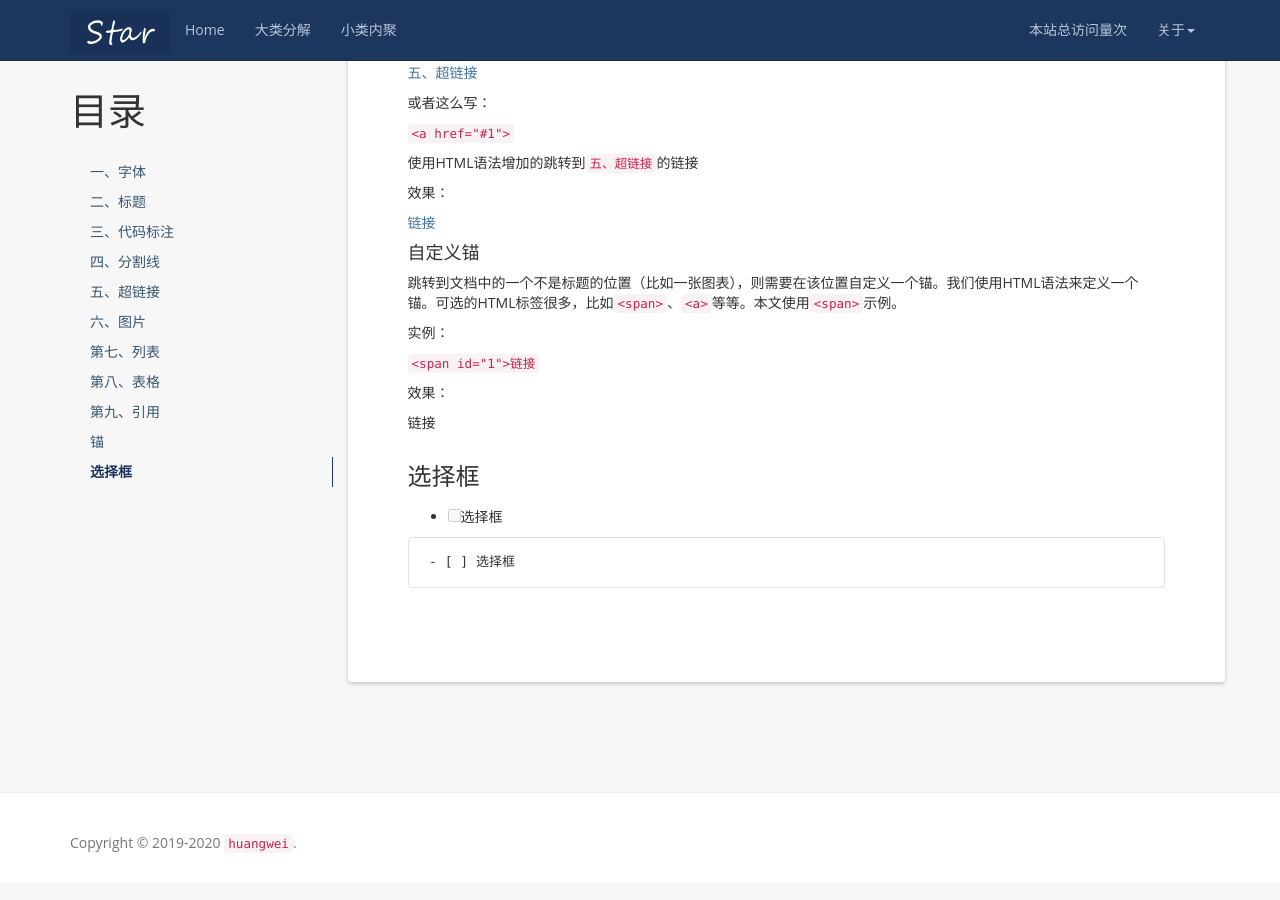
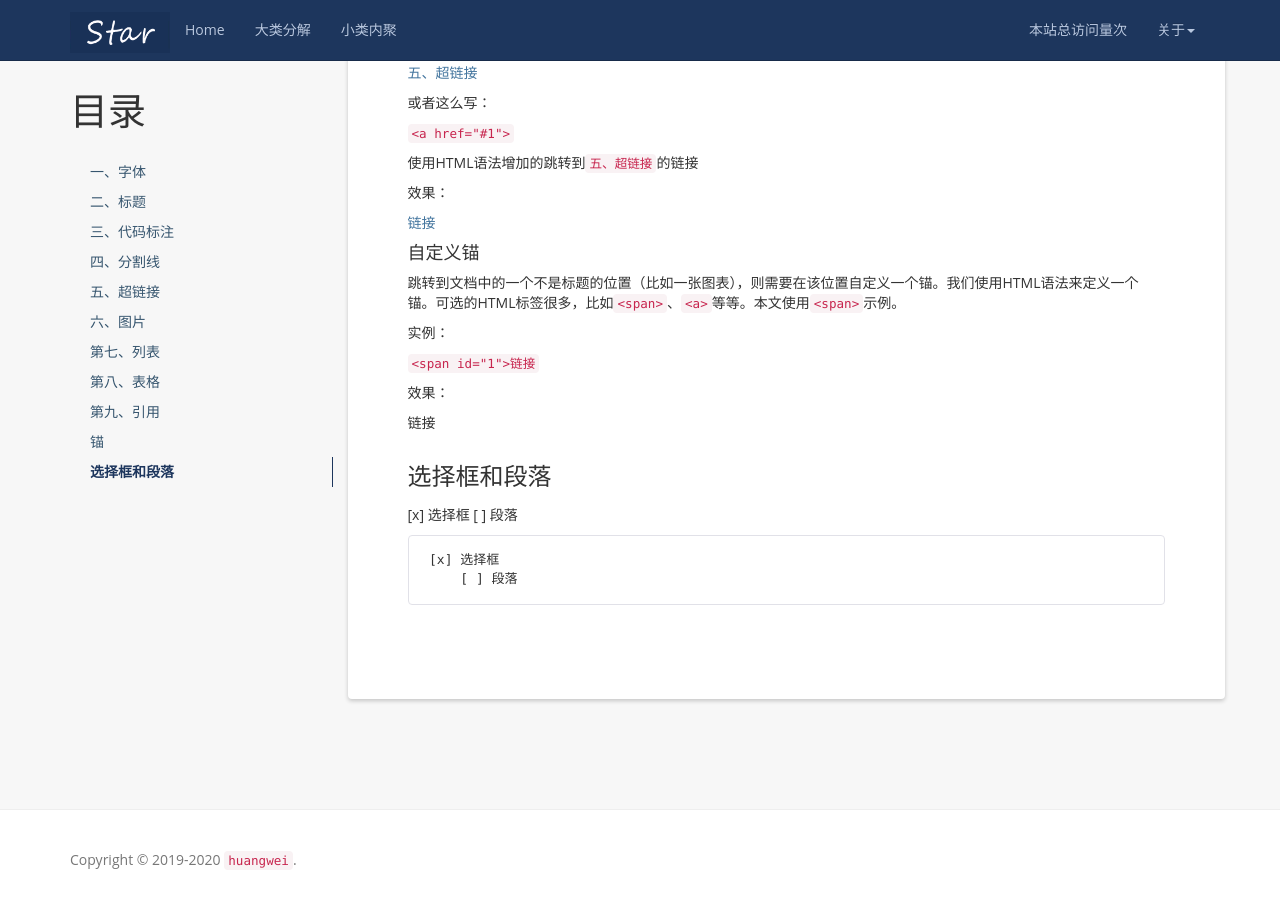
Before and after one commit to mayunmeiyouming/blog, a Jekyll site: the page built from _posts/2019-04-06-hello github.md, in a window 1280 px wide and 900 px high, scrolled down 6127 px. Built offline with Jekyll 4.4.1, drawn with Linux system fonts in a browser that asks for light colours; nearby versions of some CDN libraries; a script that is not in the unit is left out; comment, search, counter and statistics services are not loaded.

Commit message:
2020-03-19-02

````diff
--- a/_posts/2019-04-06-hello github.md
+++ b/_posts/2019-04-06-hello github.md
@@ -317,10 +317,12 @@ Markdown会自动给每一个h1~h6标题生成一个锚，其id就是标题内
 
 <span id="1">链接
 
-### 选择框
+### 选择框和段落
 
-- [ ] 选择框
+[x] 选择框
+    [ ] 段落
 
 ```
-- [ ] 选择框
+[x] 选择框
+    [ ] 段落
 ```
````
